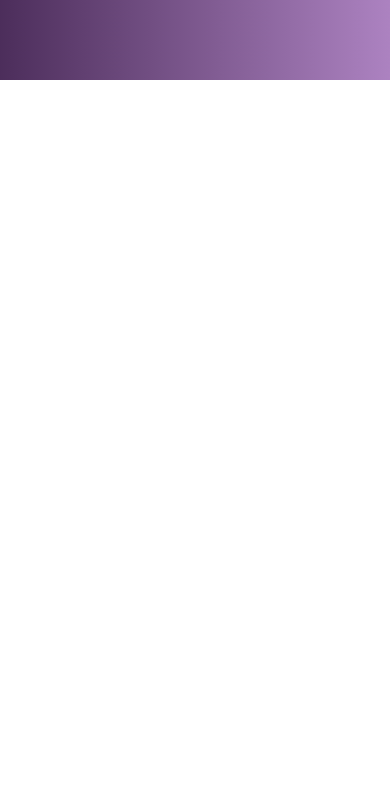
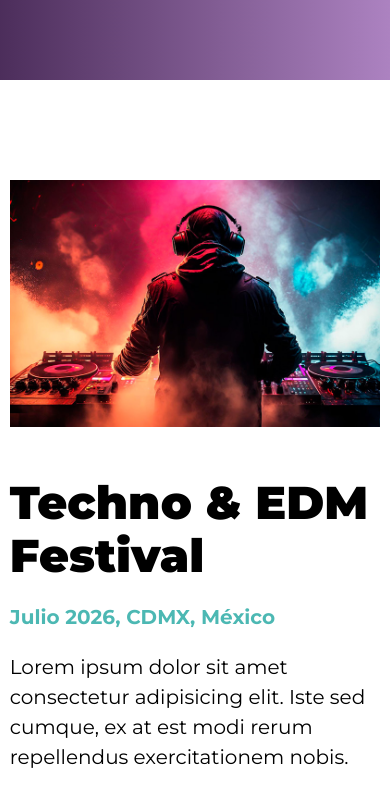
Before and after one commit to Michelle453/festival_musica, a website: page index.html in a window 390 px wide. Shown: the part 725-1528 px from the top of the page. Before the commit the page ends 844 px from the top, so only its background shows below. Drawn offline with Linux system fonts and the light colour scheme.

Commit message:
Agregar media queries

```diff
--- a/assets/scss/base/_mixins.scss
+++ b/assets/scss/base/_mixins.scss
@@ -24,3 +24,15 @@
         @content;
     }
 }
+
+@mixin contenedor {
+    width: 95%;
+    max-width: 120rem;
+    margin: 0 auto;
+}
+
+@mixin grid($columns:1,$gap:5rem){
+    display: grid;
+    grid-template-columns: repeat($columns,1fr);
+    gap: $gap;
+}
--- /dev/null
+++ b/assets/scss/layout/_festival.scss
@@ -0,0 +1,22 @@
+@use 'base/variables' as v;
+@use 'base/mixins' as m;
+
+.sobre-festival{
+    @include m.contenedor;
+
+    @include m.tablet{
+        @include m.grid(2,5rem);
+    }
+}
+
+.contenido-festival{
+    margin-top: 5rem;
+    h2{
+        margin-bottom: 2rem;
+
+    }
+    .fecha{
+        color: v.$verde;
+        font-weight: bold;
+    }
+}
--- a/assets/scss/layout/_index.scss
+++ b/assets/scss/layout/_index.scss
@@ -1,2 +1,3 @@
 @forward 'header';
 @forward 'video';
+@forward 'festival';
--- a/index.html
+++ b/index.html
@@ -40,7 +40,16 @@
         </video>
     </div>
 
-
+    <section class="sobre-festival">
+        <div class="imagen">
+            <img src="./assets/img/imagen_dj.jpg" alt="Sobre fectival">
+        </div>
+        <div class="contenido-festival">
+            <h2>Techno & EDM Festival</h2>
+            <p class="fecha">Julio 2026, CDMX, México</p>
+            <p>Lorem ipsum dolor sit amet consectetur adipisicing elit. Iste sed cumque, ex at est modi rerum repellendus exercitationem nobis.</p>
+        </div>
+    </section>
 
 </body>
 </html>
```
Also changed, not shown: build/css/app.css.
